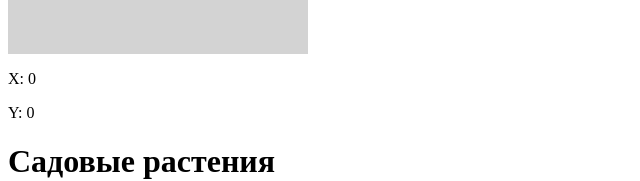
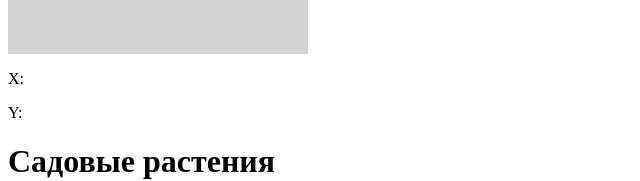
Before and after one commit to remax1993/angular-learning, an Angular app: page / in a window 1280 px wide. Shown: the part 154-335 px from the top of the page, without its empty margins (0-640 px from the left). Built offline with nearby package versions, Linux system fonts and the light colour scheme.

Commit message:
use of event object (better way)

```diff
--- a/src/app/app.component.html
+++ b/src/app/app.component.html
@@ -1,9 +1,10 @@
 
 <!--use of event object-->
 <div class="tracker"
-    (mousemove)="showCoords($event)"></div>
-<p>X: {{x}}</p>
-<p>Y: {{y}}</p>
+    (mousemove)="x.textContent = $event.offsetX;
+                 y.textContent = $event.offsetY"></div>
+<p>X: <span #x></span></p>
+<p>Y: <span #y></span></p>
 
 <!--end use of event object-->
 
--- a/src/app/app.component.ts
+++ b/src/app/app.component.ts
@@ -8,6 +8,7 @@ import {PlantService} from "./plant.service";
   styleUrls: ['./app.component.scss'],
 })
 export class AppComponent implements OnInit{
+/*
 
 //use of event object
     x: number = 0;
@@ -18,6 +19,8 @@ export class AppComponent implements OnInit{
         this.y = evt.offsetY;
     }
 //end use of event object
+
+*/
   plants: Plant[];
   testPlant: Plant = new Plant('тестовая лаванда', 'test', 0);
   //temp: Plant = new Plant('Лаванда', 'Серебряная листва', 99.9);
```
